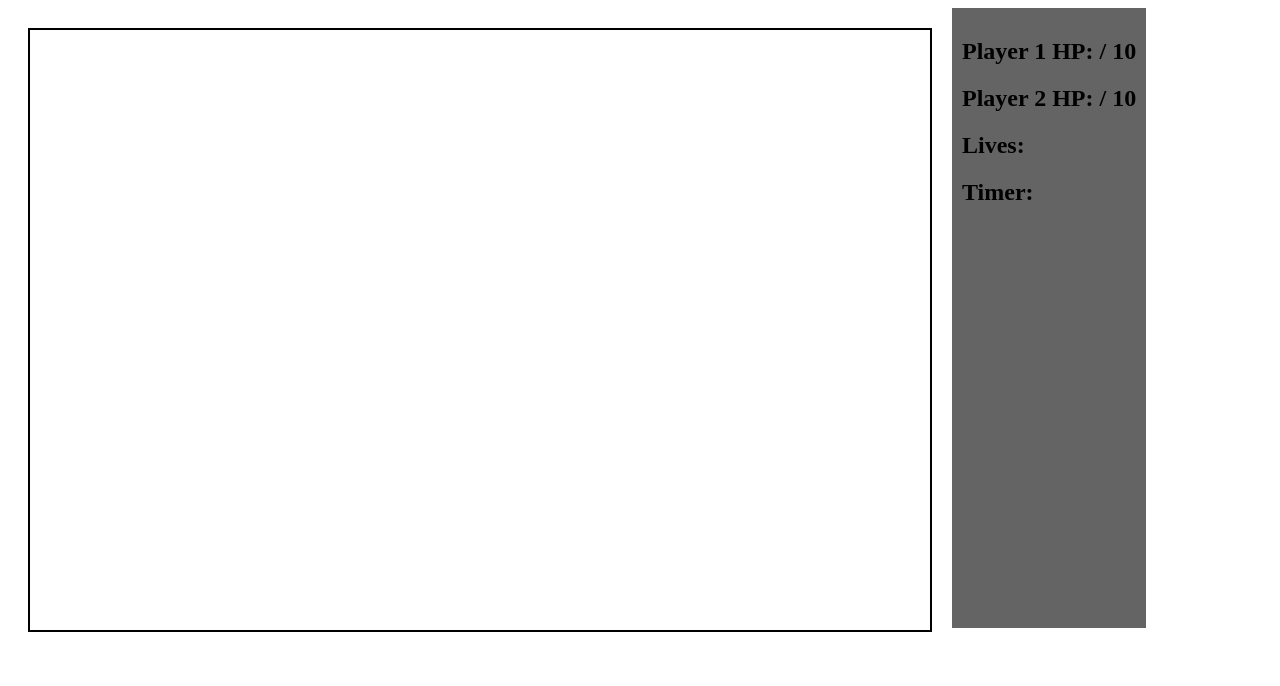
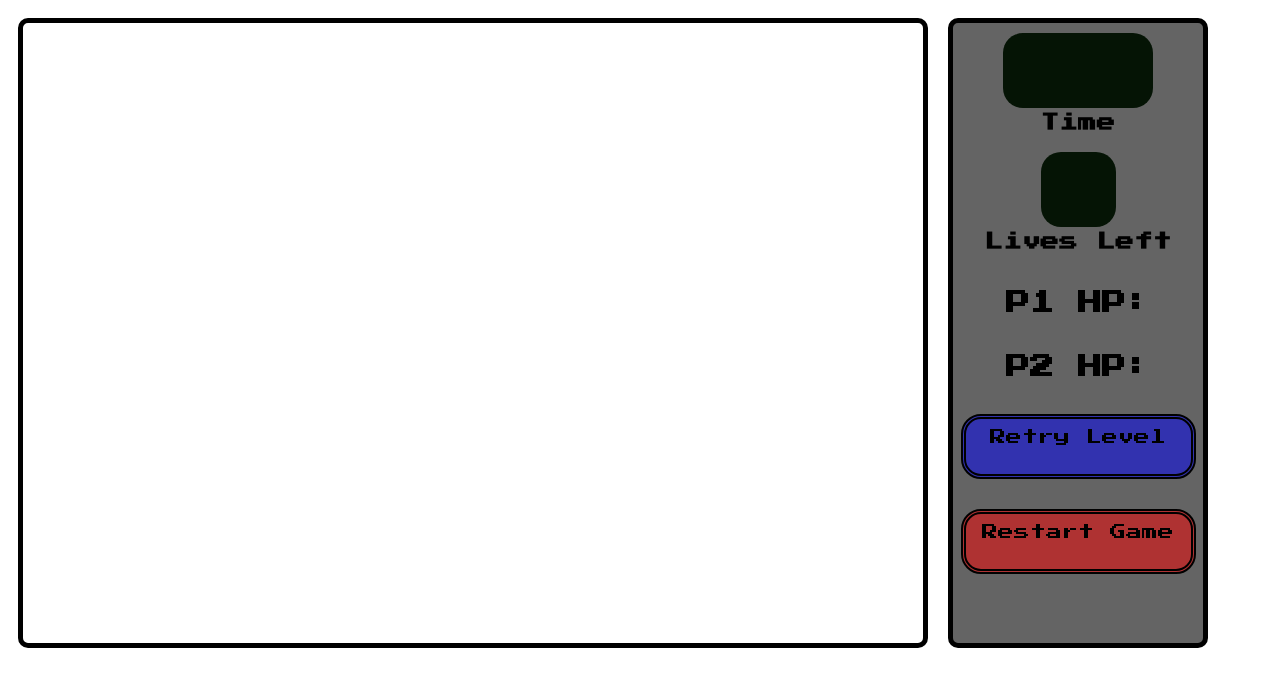
Before and after one commit to MattKeane/Project-1, a plain HTML site: page index.html in a window 1280 px wide. Drawn offline with nearby package versions, Linux system fonts and the light colour scheme.

Commit message:
added DOM display

```diff
--- a/css/style.css
+++ b/css/style.css
@@ -1,15 +1,75 @@
+body {
+	font-family: 'Press Start 2P', cursive;
+}
+
 #board {
-	border: 2px solid black;
-	margin: 20px;
+	border: 5px solid black;
+	margin: 10px;
+	border-radius: 10px;
+}
+
+h3 {
+	margin: 5px 0 20px;
 }
 
 #display {
 	height: 600px;
+	width: 230px;
 	background: rgb(100, 100, 100);
 	padding: 10px;
+	margin: 10px;
+	display: flex;
+	flex-direction: column;
+	border-radius: 10px;
+	border: 5px solid black;
+	align-items: center;
 
+}
+
+.button {
+	width: 205px;
+	height: 35px;
+	border: 5px double black;
+	border-radius: 20px;
+	padding: 10px;
+	text-align: center;
+	margin: 15px 0;
+}
+
+#retry {
+	background: rgb(50, 50, 175);
+}
+
+#restart {
+	background: rgb(175, 50, 50);
 }
 
 #screen {
 	display: flex;
 }
+
+#timer {
+	background: rgb(5, 20, 5);
+	color: rgb(0, 200, 0);
+	width: 150px;
+	height: 75px;
+	border-radius: 20px;
+	font-family: 'Rubik Mono One', sans-serif;
+	font-size: 3.5rem;
+	display: flex;
+	justify-content: center;
+	align-items: center;
+}
+
+#lives {
+	background: rgb(5, 20, 5);
+	color: rgb(200, 0, 0);
+	width: 75px;
+	height: 75px;
+	border-radius: 20px;
+	font-family: 'Rubik Mono One', sans-serif;
+	font-size: 3.5rem;
+	display: flex;
+	justify-content: center;
+	align-items: center;
+}
--- a/index.html
+++ b/index.html
@@ -3,16 +3,22 @@
 <head>
 	<link rel="stylesheet" type="text/css" href="css/style.css">
 	<script src="https://cdnjs.cloudflare.com/ajax/libs/jquery/3.4.1/jquery.min.js" integrity="sha256-CSXorXvZcTkaix6Yvo6HppcZGetbYMGWSFlBw8HfCJo=" crossorigin="anonymous"></script>
+	<link href="https://fonts.googleapis.com/css?family=Orbitron|Passion+One|Press+Start+2P|Rubik+Mono+One|Russo+One&display=swap" rel="stylesheet">
 	<title>Dungeon Crawl</title>
 </head>
 <body>
 	<div id="screen">
 		<canvas id="board" width="900px" height="600px"></canvas>
 		<div id="display">
-			<h2>Player 1 HP: <span id="player-1-hp"></span> / 10</h2>
-			<h2>Player 2 HP: <span id="player-2-hp"></span> / 10</h2>
-			<h2>Lives: <span id="lives"></span></h2>
-			<h2>Timer: <span id="timer"></span></h2>
+			<div id="timer"></div>
+			<h3>Time</h3>
+			<div id="lives"></div>
+			<h3>Lives Left</h3>
+			<h2>P1 HP:<span id="player-1-hp"></span></h2>
+			<h2>P2 HP:<span id="player-2-hp"></span></h2>
+			<div class="button" id="retry">Retry Level</div>
+			<div class="button" id="restart">Restart Game</div>
+
 		</div>
 	</div>
 
```
